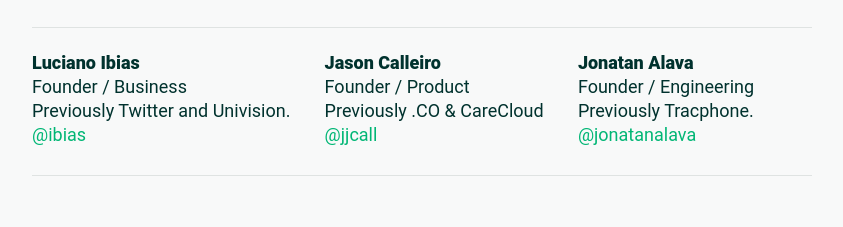
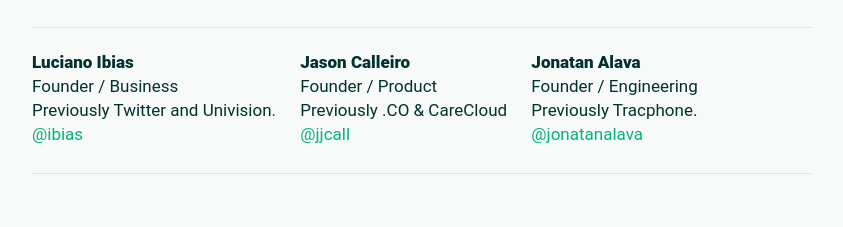
Before and after one commit to heyjoeb/site, a plain HTML site: page index.html in a window 1280 px wide. Shown: the part 573-800 px from the top of the page, without its empty margins (48-891 px from the left). Drawn offline with nearby package versions, Linux system fonts and the light colour scheme.

Commit message:
style changes due to jonatan breaking site

```diff
--- a/css/main.css
+++ b/css/main.css
@@ -146,13 +146,13 @@
     }
 
     .team-member {
-        font-size: 18px;
+        font-size: 17px;
         display: inline-block;
         list-style-type: none;
         padding-left: 0;
         padding-bottom: inherit;
         border-bottom: none;
-        margin-right: 30px;
+        margin-right: 20px;
     }
 
 }
```
